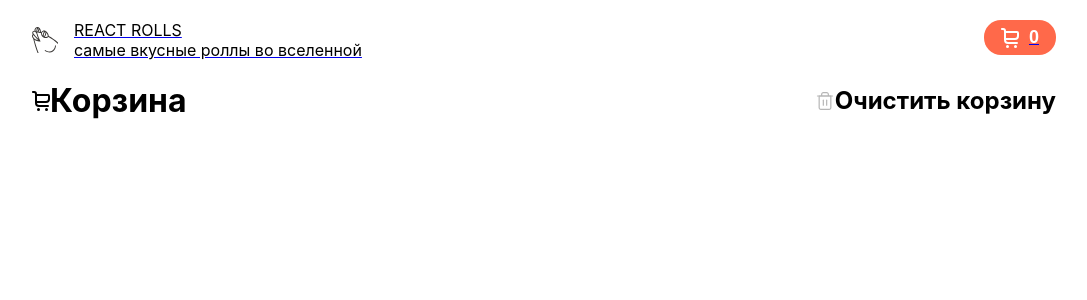
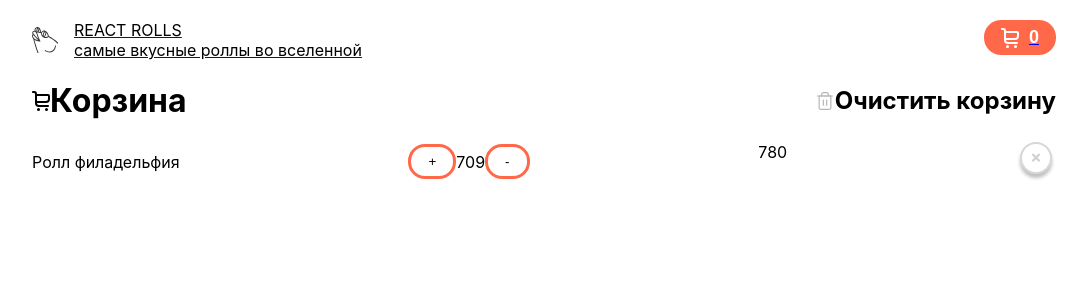
Before and after one commit to vikki-viks/rolls, a React (Create React App) app: page /cart in a window 1280 px wide. Shown: the top 300 px of the page, without its empty margins (96-1183 px from the left). Built offline with nearby package versions, Linux system fonts and the light colour scheme; no server answers; the HTML template or start-up script is replaced by a standard one.

Commit message:
created new components

```diff
--- a/src/components/CartButton.js
+++ b/src/components/CartButton.js
@@ -3,19 +3,18 @@ import styled from 'styled-components';
 import { CartImage } from './CartImage';
 
 const CartButtonWrapper = styled.button`
+  border: 0;
   display: flex;
   border-radius: 17px;
   background-color: #ff694a;
   padding: 7px 17px;
   outline: 0;
-  border: 0;
   position: relative;
   align-items: center;
   justify-content: center;
   color: white;
   font-size: 18px;
   font-weight: bold;
-  outline: 0;
   cursor: pointer;
 `;
 
--- a/src/pages/Cart.js
+++ b/src/pages/Cart.js
@@ -1,11 +1,7 @@
 import styled from 'styled-components';
 import { CartImage } from '../components/CartImage';
 import { TrashImage } from '../components/TrashImage';
-
-const Line = styled.div`
-  display: flex;
-  justify-content: space-between;
-`;
+import CloseButton from '../assets/img/Group 36.png';
 
 const CartTitleWrapper = styled.div`
   display: flex;
@@ -18,6 +14,35 @@ const ClearCartWrapper = styled.div`
   display: flex;
   align-items: center;
 `;
+
+const Line = styled.div`
+  display: flex;
+  justify-content: space-between;
+`;
+
+const RollName = styled.div`
+  display: flex;
+  align-items: center;
+`;
+
+const CounterRollsWrapper = styled.div`
+  display: flex;
+  align-items: center;
+`;
+
+const Counter = styled.button`
+  border-radius: 17px;
+  background-color: white;
+  padding: 7px 17px;
+  border: 3px solid #ff694a;
+  outline: none;
+`;
+
+const AmountCounter = styled.div``;
+
+const PriceRoll = styled.div``;
+
+const ImageCancel = styled.img``;
 
 const ClearCartTitle = styled.h2``;
 
@@ -43,6 +68,16 @@ export function Cart({ rollsId }) {
           <ClearCartTitle>Очистить корзину</ClearCartTitle>
         </ClearCartWrapper>
       </Line>
+      <Line>
+        <RollName>Ролл филадельфия</RollName>
+        <CounterRollsWrapper>
+          <Counter>+</Counter>
+          <AmountCounter>709</AmountCounter>
+          <Counter>-</Counter>
+        </CounterRollsWrapper>
+        <PriceRoll>780</PriceRoll>
+        <ImageCancel src={CloseButton} alt={'close button'}></ImageCancel>
+      </Line>
     </>
   );
 }
```
Also changed, not shown: src/assets/img/Group 36.png (added).
